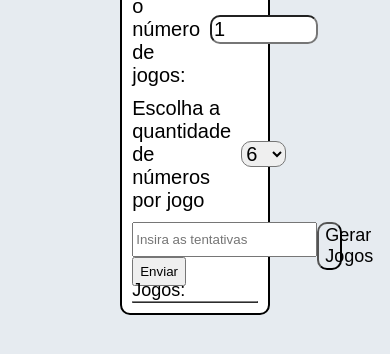
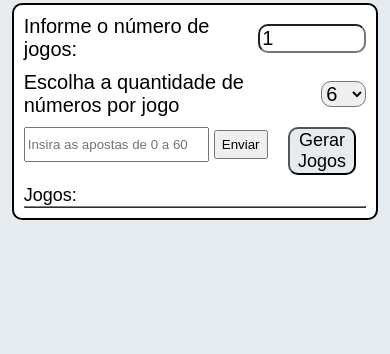
Before and after one commit to PedroRuama/HTML, a plain HTML site: page 3°ano/mega_sena/index.html in a window 390 px wide. Shown: the part 96-450 px from the top of the page. Drawn offline with Linux system fonts and the light colour scheme.

Commit message:
media query

```diff
--- a/3°ano/mega_sena/index.html
+++ b/3°ano/mega_sena/index.html
@@ -34,7 +34,7 @@
 
             <div style="display: flex; justify-content: space-between;">
                 <form >
-                    <input type="number"  placeholder="Insira as tentativas" id="apostar">
+                    <input type="number"  placeholder="Insira as apostas de 0 a 60" id="apostar">
                     <button type="reset" class="btnAposta" onclick="aposta()">Enviar</button>
                 </form>
                 <br>
--- a/3°ano/mega_sena/script.js
+++ b/3°ano/mega_sena/script.js
@@ -94,12 +94,3 @@ function gerarJogos(){
         })
     }
 }
-
-
-function verificar() {
-    console.log("clicou");
-    var tabela = document.getElementById("jogosMegaSena")
-    td = tabela.getElementsByTagName("td")
-
-   console.log(td.length);
-}
--- a/3°ano/mega_sena/style.css
+++ b/3°ano/mega_sena/style.css
@@ -98,3 +98,26 @@ label{
     height: 50%;
 
 }
+
+@media only screen and (max-width: 908px){
+    #conteiner{
+
+        width: 60%;
+
+    }
+}
+@media only screen and (max-width: 608px){
+    #conteiner{
+
+        width:80%;
+
+    }
+}
+
+@media only screen and (max-width: 408px){
+    #conteiner{
+
+        width:98%;
+
+    }
+}
```
